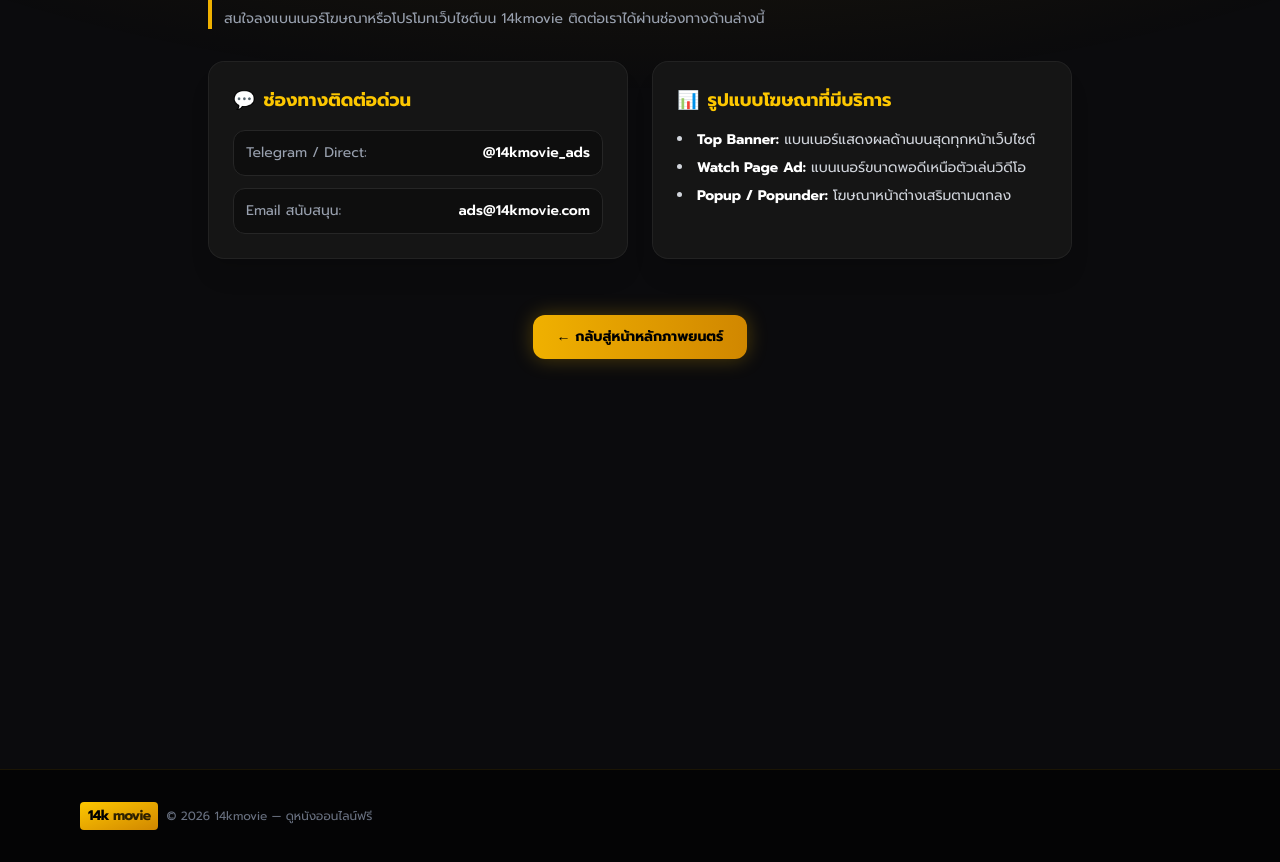
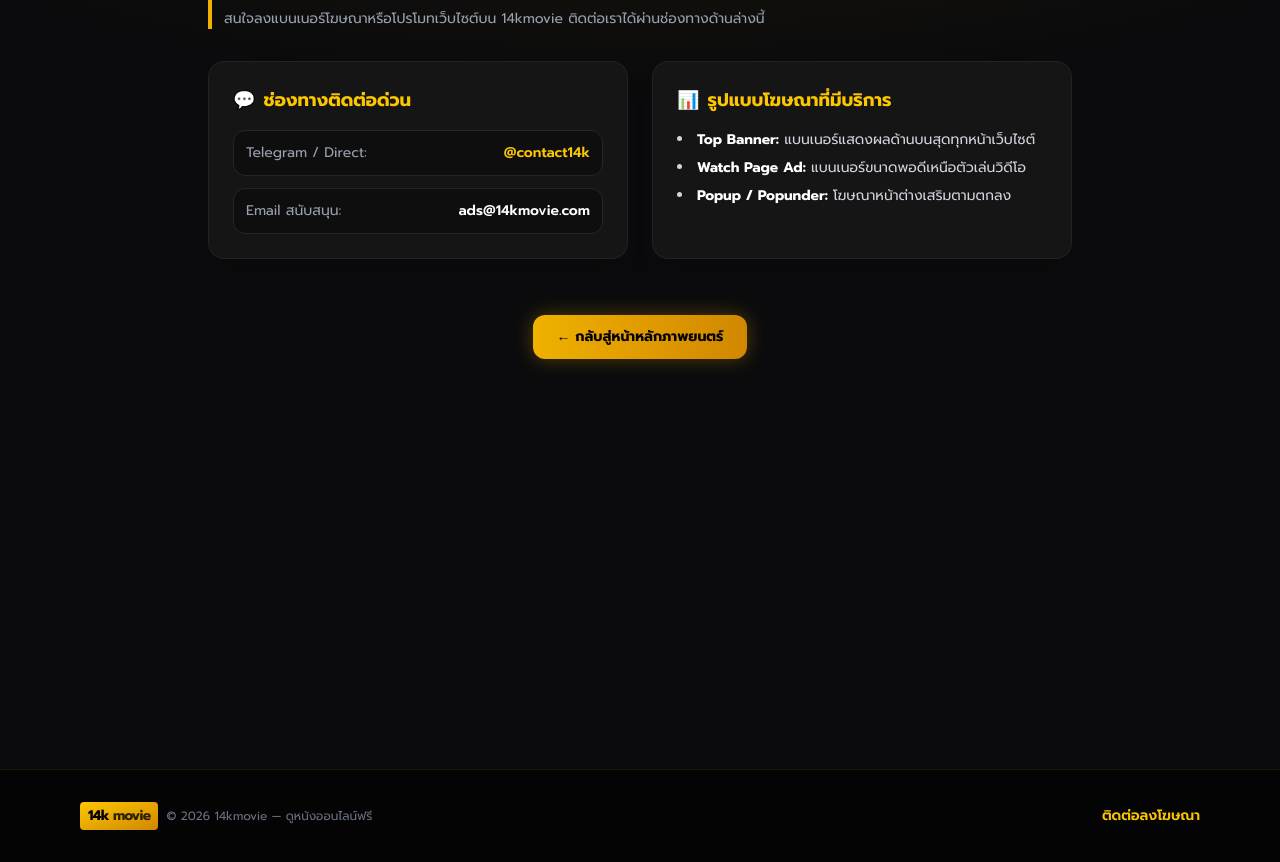
Before and after one commit to 98BET/my-movie-web, a Next.js app: page /contact in a window 1280 px wide. Shown: the part 146-1008 px from the top of the page. Built offline with nearby package versions, Linux system fonts and the light colour scheme.

Commit message:
Add a footer link so advertisers can reach Telegram.
The contact page now opens https://t.me/contact14k instead of showing a username that cannot be clicked.

Co-authored-by: Hydrax8 <98BET@users.noreply.github.com>

```diff
--- a/app/contact/page.tsx
+++ b/app/contact/page.tsx
@@ -19,10 +19,15 @@ export default function ContactPage() {
             <span>💬</span> ช่องทางติดต่อด่วน
           </h2>
           <div className="space-y-3 text-sm text-gray-300">
-            <div className="flex items-center justify-between p-3 rounded-xl bg-neutral-950/60 border border-neutral-800">
+            <a
+              href="https://t.me/contact14k"
+              target="_blank"
+              rel="noopener noreferrer"
+              className="flex items-center justify-between p-3 rounded-xl bg-neutral-950/60 border border-neutral-800 hover:border-yellow-500/60 transition-colors"
+            >
               <span className="text-gray-400">Telegram / Direct:</span>
-              <span className="font-semibold text-white">@14kmovie_ads</span>
-            </div>
+              <span className="font-semibold text-yellow-400">@contact14k</span>
+            </a>
             <div className="flex items-center justify-between p-3 rounded-xl bg-neutral-950/60 border border-neutral-800">
               <span className="text-gray-400">Email สนับสนุน:</span>
               <span className="font-semibold text-white">ads@14kmovie.com</span>
--- a/app/layout.js
+++ b/app/layout.js
@@ -77,6 +77,12 @@ export default function RootLayout({ children }) {
                 © {year} 14kmovie — ดูหนังออนไลน์ฟรี
               </p>
             </div>
+            <Link
+              href="/contact"
+              className="text-sm font-semibold text-yellow-400 hover:text-yellow-300 transition-colors"
+            >
+              ติดต่อลงโฆษณา
+            </Link>
           </div>
         </footer>
       </body>
```
